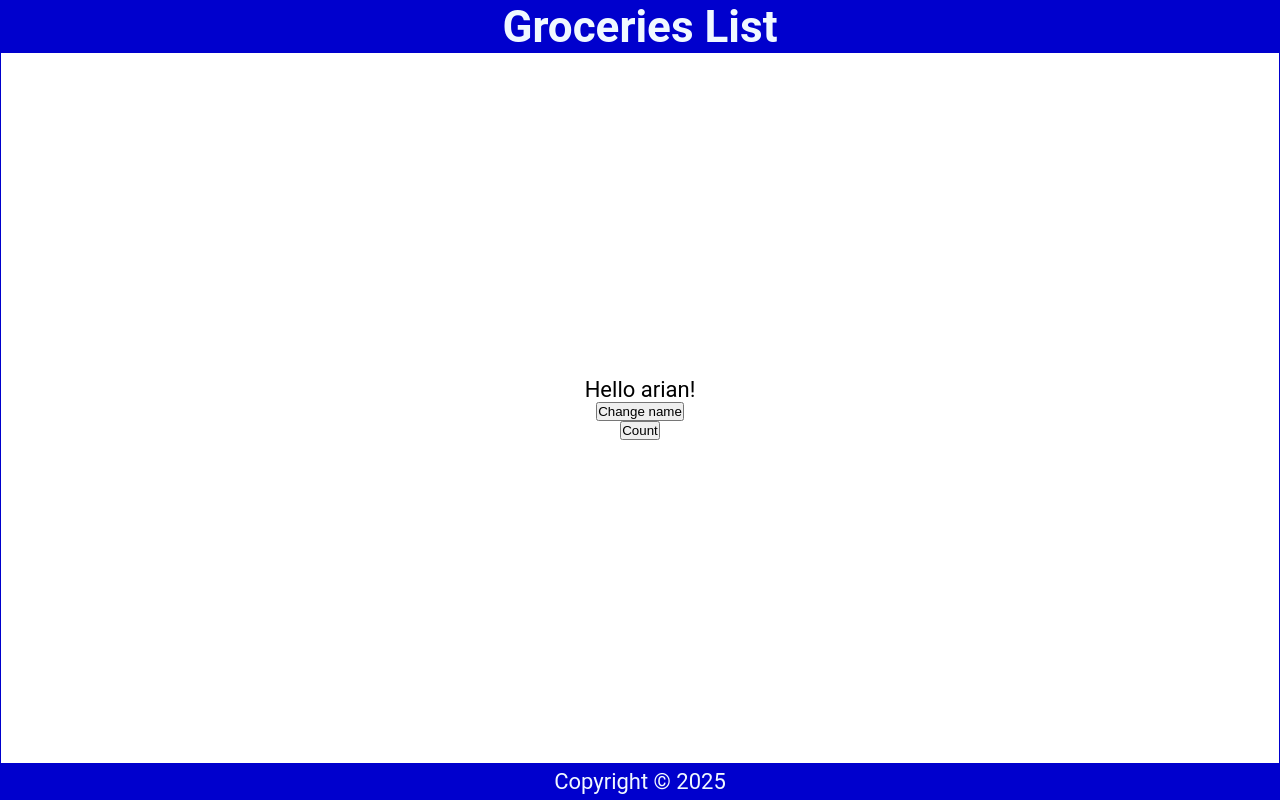
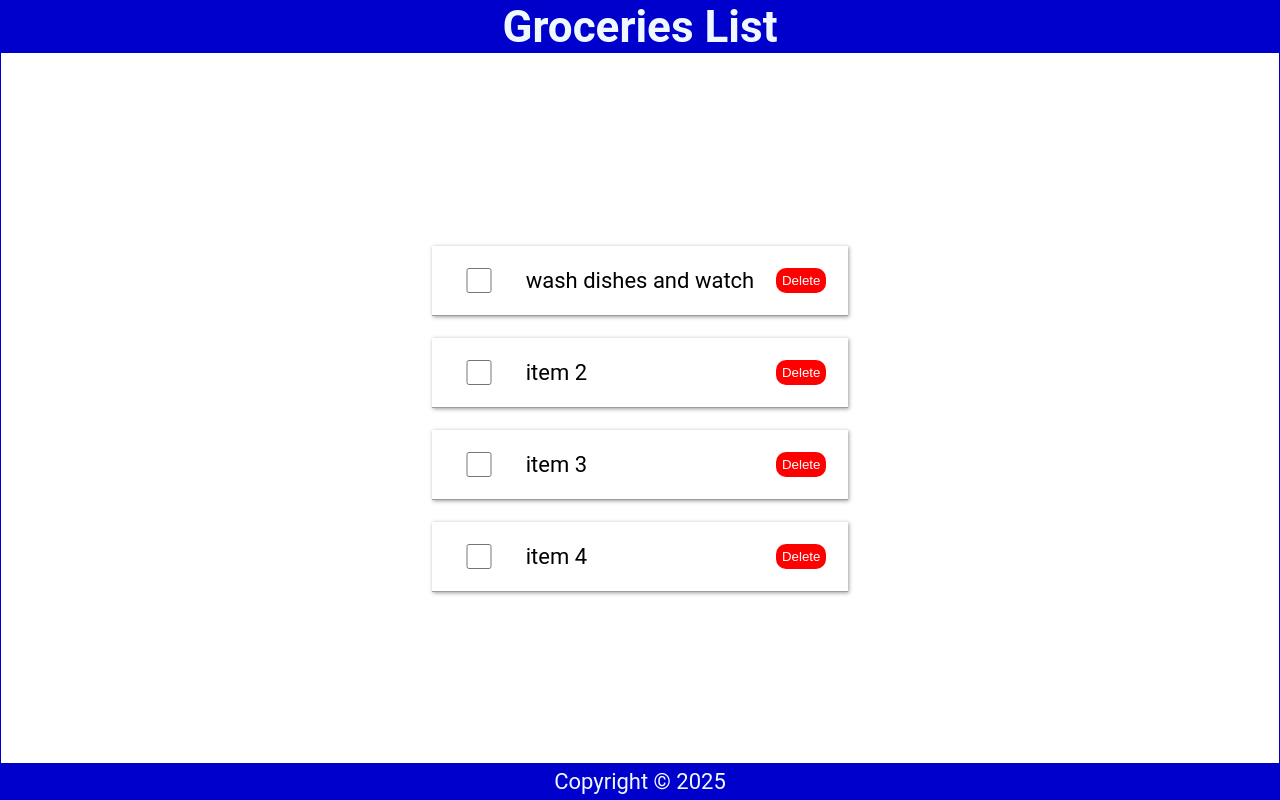
Before and after one commit to arianchenari/React, a React (Create React App) app: page / in a window 1280 px wide. Built offline with nearby package versions, Linux system fonts and the light colour scheme.

Commit message:
lesson7 (lists & keys)

```diff
--- a/src/Content.js
+++ b/src/Content.js
@@ -2,30 +2,52 @@ import { useState } from "react";
 
 //Contet component of react
 const Content = () => {
-    //useState(initialValue) return a array witch have 2 value : [state, setState()]
-    const [name, setName] = useState('arian')//set name as def arian and have setName func to change it
-    const [count, setCount] = useState(0)
+    const [items, setItems] = useState([{
+        id: 1,
+        checked: false,
+        item: 'wash dishes and watch'
+    }, {
+        id: 2,
+        checked: false,
+        item: 'item 2'
+    }, {
+        id: 3,
+        checked: false,
+        item: 'item 3'
+    }, {
+        id: 4,
+        checked: false,
+        item: 'item 4'
+    }]);
 
-    const pickRandomName = () => {
-        const name = ['arian', 'arash', 'koroush'];
-        const index = Math.floor(Math.random() * 3);
-        setName(name[index]);
+    function handleCheck(id) {
+        const listItems = items.map((item) => item.id === id ? {...item, checked: !item.checked} : item)
+        setItems(listItems);
+        localStorage.setItem('listItems', JSON.stringify(listItems))
     }
 
-    const changeNumber = () => {
-        setCount(count + 1);//expected 1 and it is 0
-        //when we click button it actully show the state of count witch is 0 and then plus it to one so it
-        // is 1 in next click then we change that to another state and in the next click it will show up 2
-        setCount(count + 1);//and it is in the first 0 + 1 , and also after code 16 becuase we talk about
-        // state not a value and state of count in the first is zero also
-        console.log(count);//actully show the state not a final value
+    function handleDelete(id) {
+        const listItems = items.filter((item) => item.id !== id ? item : '')
+        setItems(listItems);
+        localStorage.setItem('listItems', JSON.stringify(listItems))
     }
 
     return(
         <main>
-            <p onDoubleClick={pickRandomName}>Hello {name}!</p>{/*using () cause a run early when page run*/}
-            <button onClick={pickRandomName}>Change name</button>
-            <button onClick={changeNumber}>Count</button>
+            {items.length ? (
+                <ul>
+                    {items.map((item) => (
+                        <li className="item" key={item.id}>
+                            <input type="checkbox" checked={item.checked} onChange={() => {handleCheck(item.id)}}/>
+                            <label onDoubleClick={() => {handleCheck(item.id)}} style={item.checked ? {textDecoration: 'line-through'} : null}>
+                            {item.item}</label>
+                            <button onClick={() => handleDelete(item.id)}>Delete</button>
+                        </li>
+                    ))}
+                </ul>
+            ) : (
+                <h1>Your list is empty</h1>
+            )}
         </main>
     )
 }
--- a/src/index.css
+++ b/src/index.css
@@ -44,6 +44,34 @@ main {
   align-items: center;
 }
 
+ul{
+  list-style: none;
+}
+
+ul .item{
+  display: grid;
+  grid-template-columns: 50px 1fr 50px;
+  column-gap: 1rem;
+  margin-top: 1rem;
+  padding: 1rem;
+  border-bottom: 1px solid #00000063;
+  box-shadow: 1px 1px 4px #00000063;
+}
+
+.item input{
+  width: 50px;
+  cursor: pointer;
+}
+
+.item button{
+  width: 50px;
+  border-radius: 10px;
+  border: none;
+  background-color: red;
+  color: #fff;
+  cursor: pointer;
+}
+
 footer {
   width: 100%;
   padding: 0.25em;
```
